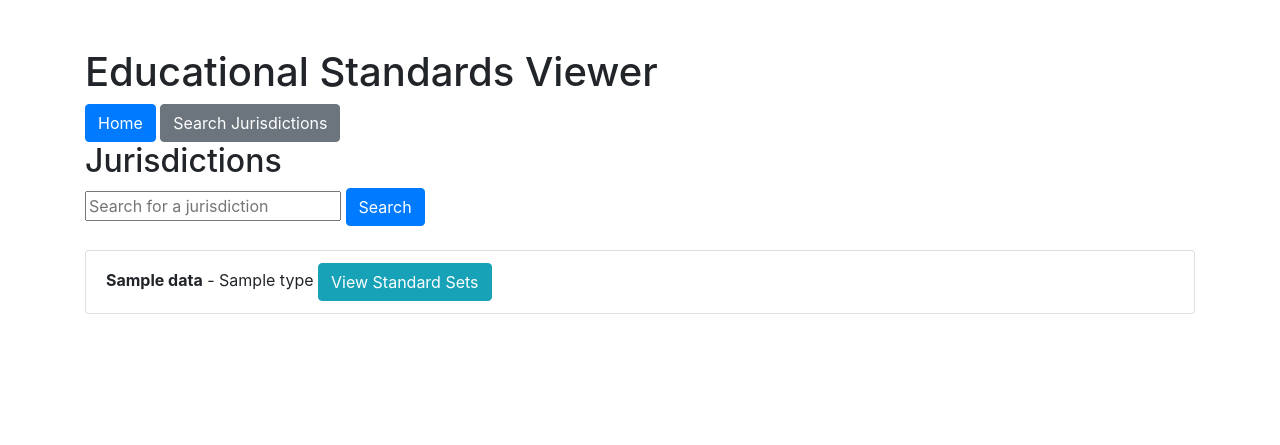
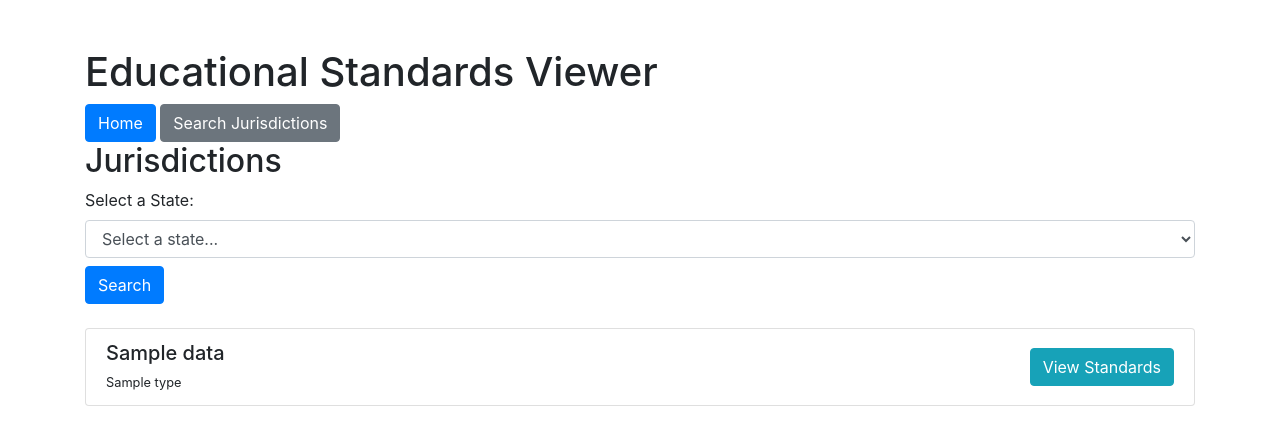
Before and after one commit to djdev3k-star/common-standards-python, a Flask app: page /jurisdictions/ in a window 1280 px wide. Shown: the top 445 px of the page. Run offline with Flask 3, Linux system fonts and the light colour scheme; a database or web service that is not in the repository returns one stand-in record (values such as "Sample title"); data that the repository does not hold is empty; some libraries are stand-ins or nearby versions.

Commit message:
view standards sets fixed

```diff
--- a/routes/jurisdiction_routes.py
+++ b/routes/jurisdiction_routes.py
@@ -1,4 +1,3 @@
-# routes/jurisdiction_routes.py
 from flask import Blueprint, render_template, request
 from api_service import get_jurisdictions, get_jurisdiction_details
 
@@ -12,10 +11,17 @@ def jurisdictions_home():
     if search_query:
         jurisdictions = [j for j in jurisdictions if search_query in j['title'].lower()]
 
-    return render_template('jurisdictions.html', jurisdictions=jurisdictions)
+    return render_template('jurisdictions.html',
+                         jurisdictions=jurisdictions,
+                         jurisdiction=None,
+                         standard_sets=None)
 
 @jurisdiction_bp.route('/<jurisdiction_id>')
 def view_jurisdiction(jurisdiction_id):
-    jurisdiction = get_jurisdiction_details(jurisdiction_id)
-    standard_sets = jurisdiction.get('standardSets', [])
-    return render_template('jurisdictions.html', jurisdiction=jurisdiction, standard_sets=standard_sets)
+    jurisdiction_data = get_jurisdiction_details(jurisdiction_id)
+    standard_sets = jurisdiction_data.get('standardSets', [])
+
+    return render_template('jurisdictions.html',
+                         jurisdiction=jurisdiction_data,
+                         standard_sets=standard_sets,
+                         jurisdictions=[])
--- a/templates/jurisdictions.html
+++ b/templates/jurisdictions.html
@@ -2,22 +2,104 @@
 
 {% block content %}
 <h2>Jurisdictions</h2>
-<form method="get" action="{{ url_for('jurisdictions.jurisdictions_home') }}">
-    <input type="text" name="search" placeholder="Search for a jurisdiction">
-    <button type="submit" class="btn btn-primary">Search</button>
+<form method="get" action="{{ url_for('jurisdictions.jurisdictions_home') }}" class="mb-4">
+    <div class="form-group">
+        <label for="stateSelect" class="form-label">Select a State:</label>
+        <select name="search" id="stateSelect" class="form-control">
+            <option value="">Select a state...</option>
+            <option value="Alabama">Alabama</option>
+            <option value="Alaska">Alaska</option>
+            <option value="Arizona">Arizona</option>
+            <option value="Arkansas">Arkansas</option>
+            <option value="California">California</option>
+            <option value="Colorado">Colorado</option>
+            <option value="Connecticut">Connecticut</option>
+            <option value="Delaware">Delaware</option>
+            <option value="Florida">Florida</option>
+            <option value="Georgia">Georgia</option>
+            <option value="Hawaii">Hawaii</option>
+            <option value="Idaho">Idaho</option>
+            <option value="Illinois">Illinois</option>
+            <option value="Indiana">Indiana</option>
+            <option value="Iowa">Iowa</option>
+            <option value="Kansas">Kansas</option>
+            <option value="Kentucky">Kentucky</option>
+            <option value="Louisiana">Louisiana</option>
+            <option value="Maine">Maine</option>
+            <option value="Maryland">Maryland</option>
+            <option value="Massachusetts">Massachusetts</option>
+            <option value="Michigan">Michigan</option>
+            <option value="Minnesota">Minnesota</option>
+            <option value="Mississippi">Mississippi</option>
+            <option value="Missouri">Missouri</option>
+            <option value="Montana">Montana</option>
+            <option value="Nebraska">Nebraska</option>
+            <option value="Nevada">Nevada</option>
+            <option value="New Hampshire">New Hampshire</option>
+            <option value="New Jersey">New Jersey</option>
+            <option value="New Mexico">New Mexico</option>
+            <option value="New York">New York</option>
+            <option value="North Carolina">North Carolina</option>
+            <option value="North Dakota">North Dakota</option>
+            <option value="Ohio">Ohio</option>
+            <option value="Oklahoma">Oklahoma</option>
+            <option value="Oregon">Oregon</option>
+            <option value="Pennsylvania">Pennsylvania</option>
+            <option value="Rhode Island">Rhode Island</option>
+            <option value="South Carolina">South Carolina</option>
+            <option value="South Dakota">South Dakota</option>
+            <option value="Tennessee">Tennessee</option>
+            <option value="Texas">Texas</option>
+            <option value="Utah">Utah</option>
+            <option value="Vermont">Vermont</option>
+            <option value="Virginia">Virginia</option>
+            <option value="Washington">Washington</option>
+            <option value="West Virginia">West Virginia</option>
+            <option value="Wisconsin">Wisconsin</option>
+            <option value="Wyoming">Wyoming</option>
+        </select>
+        <button type="submit" class="btn btn-primary mt-2">Search</button>
+    </div>
 </form>
 
-<ul class="list-group mt-4">
+{% if jurisdictions %}
+<div class="list-group mt-4">
     {% for jurisdiction in jurisdictions %}
-    <li class="list-group-item">
-        <strong>{{ jurisdiction.title }}</strong> - {{ jurisdiction.type }}
-        <a href="{{ url_for('standards.fetch_standard_details', standard_set_id=jurisdiction.id) }}"
-            class="btn btn-info">View Standard Sets</a>
-    </li>
+    <div class="list-group-item">
+        <div class="d-flex justify-content-between align-items-center">
+            <div>
+                <h5 class="mb-1">{{ jurisdiction.title }}</h5>
+                <small>{{ jurisdiction.type }}</small>
+            </div>
+            <a href="{{ url_for('jurisdictions.view_jurisdiction', jurisdiction_id=jurisdiction.id) }}"
+                class="btn btn-info">View Standards</a>
+        </div>
+    </div>
     {% endfor %}
-</ul>
+</div>
+{% endif %}
 
-{% if not jurisdictions %}
+{% if jurisdiction %}
+<div class="mt-4">
+    <h3>Standard Sets for {{ jurisdiction.title }}</h3>
+    {% if standard_sets %}
+    <div class="list-group mt-3">
+        {% for set in standard_sets %}
+        <div class="list-group-item">
+            <h5 class="mb-1">{{ set.title }}</h5>
+            <p class="mb-1">Subject: {{ set.subject }}</p>
+            <a href="{{ url_for('standards.fetch_standard_details', standard_set_id=set.id) }}"
+                class="btn btn-sm btn-primary">View Standards</a>
+        </div>
+        {% endfor %}
+    </div>
+    {% else %}
+    <div class="alert alert-info">No standard sets available for this jurisdiction.</div>
+    {% endif %}
+</div>
+{% endif %}
+
+{% if not jurisdictions and not jurisdiction %}
 <div class="alert alert-warning mt-4">No jurisdictions found.</div>
 {% endif %}
 {% endblock %}
```
